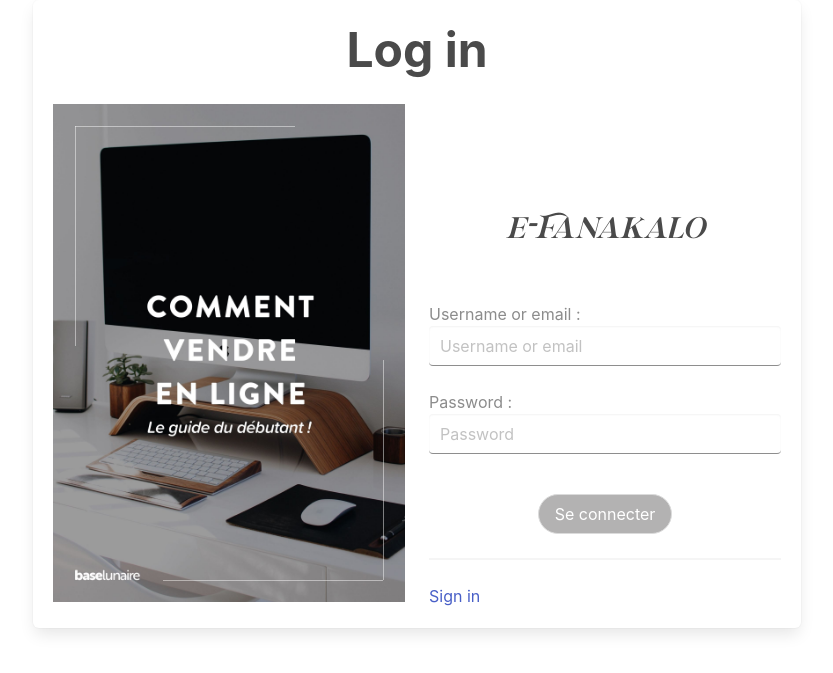
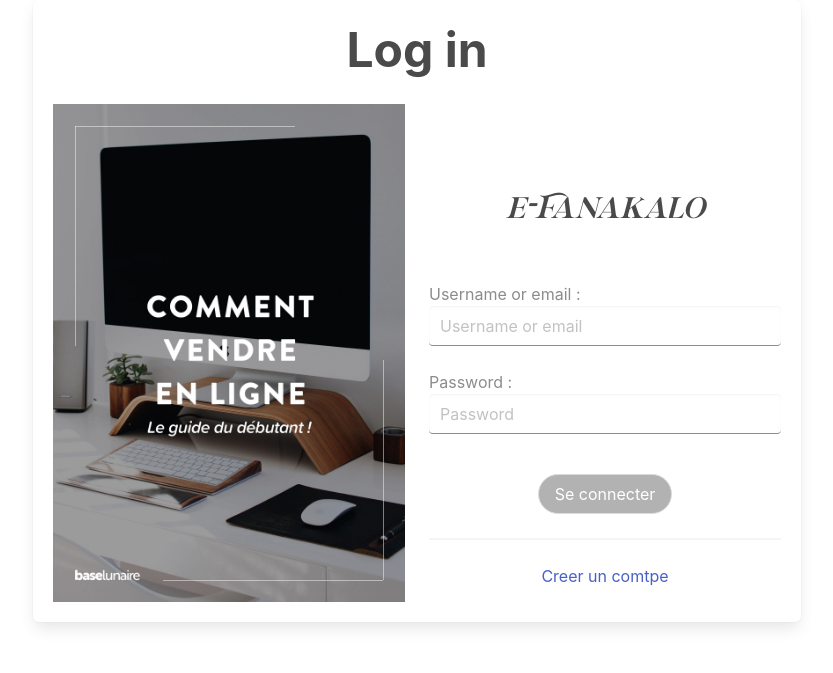
Before and after one commit to RJToky/FinalExam-S3-33h, a CodeIgniter app: the page made by application/views/login.html in a window 1280 px wide. Shown: the top 673 px of the page, without its empty margins (223-1056 px from the left). Run offline with CodeIgniter, Linux system fonts and the light colour scheme.

Commit message:
OKOKOKOKOKOK

```diff
--- a/application/views/assets/css/login.css
+++ b/application/views/assets/css/login.css
@@ -27,7 +27,7 @@
 {
     display: flex;
     justify-content: center;
-    margin-top: 2.5em;
+    margin-top: 2em;
     font-family: "Tornado\ Italic\ Serif\ Font\ -\ Demo";
 }
 
@@ -75,6 +75,12 @@
     margin-right: 1em;
 }
 
+.lien
+{
+    display: flex;
+    justify-content: center;
+}
+
 /* sign in */
 .sign_button
 {
--- a/application/views/login.html
+++ b/application/views/login.html
@@ -32,7 +32,7 @@
                             <button class="button log_button"> Se connecter </button>
                         </div>
                         <hr>
-                        <p><a href="./incription.html"> Sign in </a></p>
+                        <p class="lien"><a href="./incription.html"> Creer un comtpe </a></p>
                     </div>
                 </div>
             </form>
```
